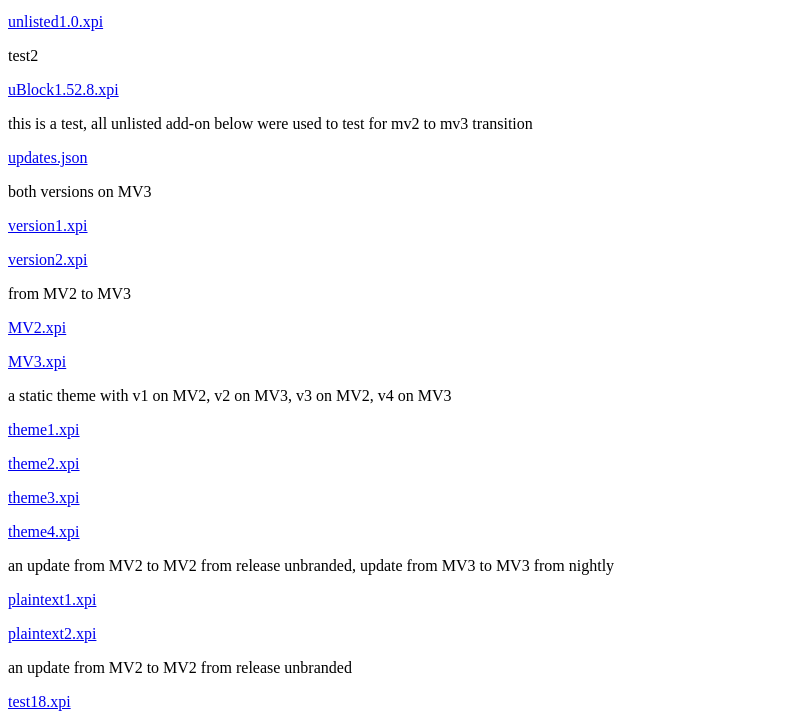
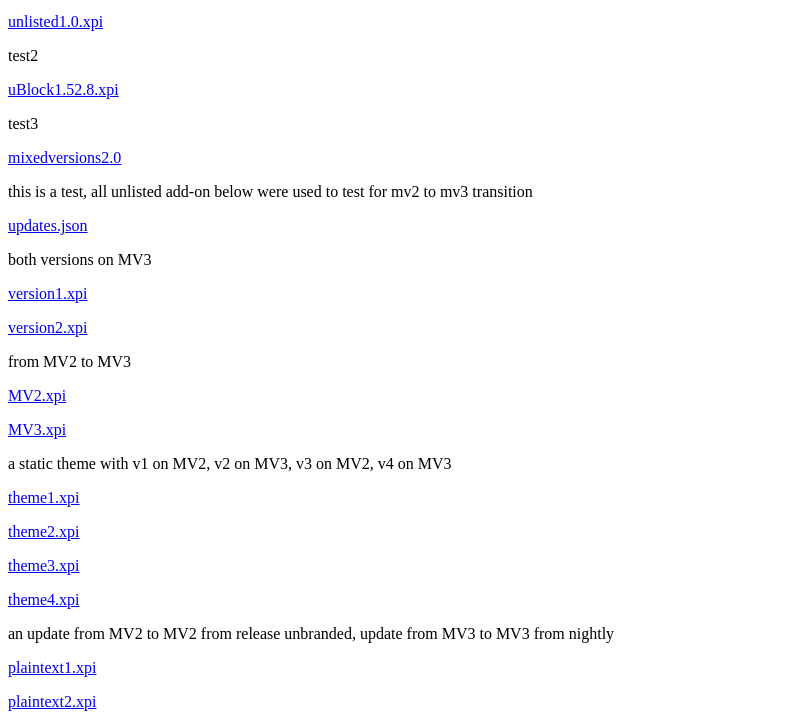
Before and after one commit to ioanarusiczki/ioanarusiczki.github.io, a plain HTML site: page index.html in a window 1280 px wide. Shown: the part 87-800 px from the top of the page, without its empty margins (0-803 px from the left). Drawn offline with Linux system fonts and the light colour scheme.

Commit message:
testing a mixed version
reporting unlisted add-on which has also a listed version on AMO - dummy extension

```diff
--- a/index.html
+++ b/index.html
@@ -5,6 +5,9 @@
 
 <p>test2</p>
 <p><a href="uBlock1.52.8.xpi">uBlock1.52.8.xpi</a></p>
+
+<p>test3</p>
+<p><a href="mixedversions2.0">mixedversions2.0</a></p>
 
 <p>this is a test, all unlisted add-on below were used to test for mv2 to mv3 transition</p>
 
```
Also changed, not shown: 1 other file.
